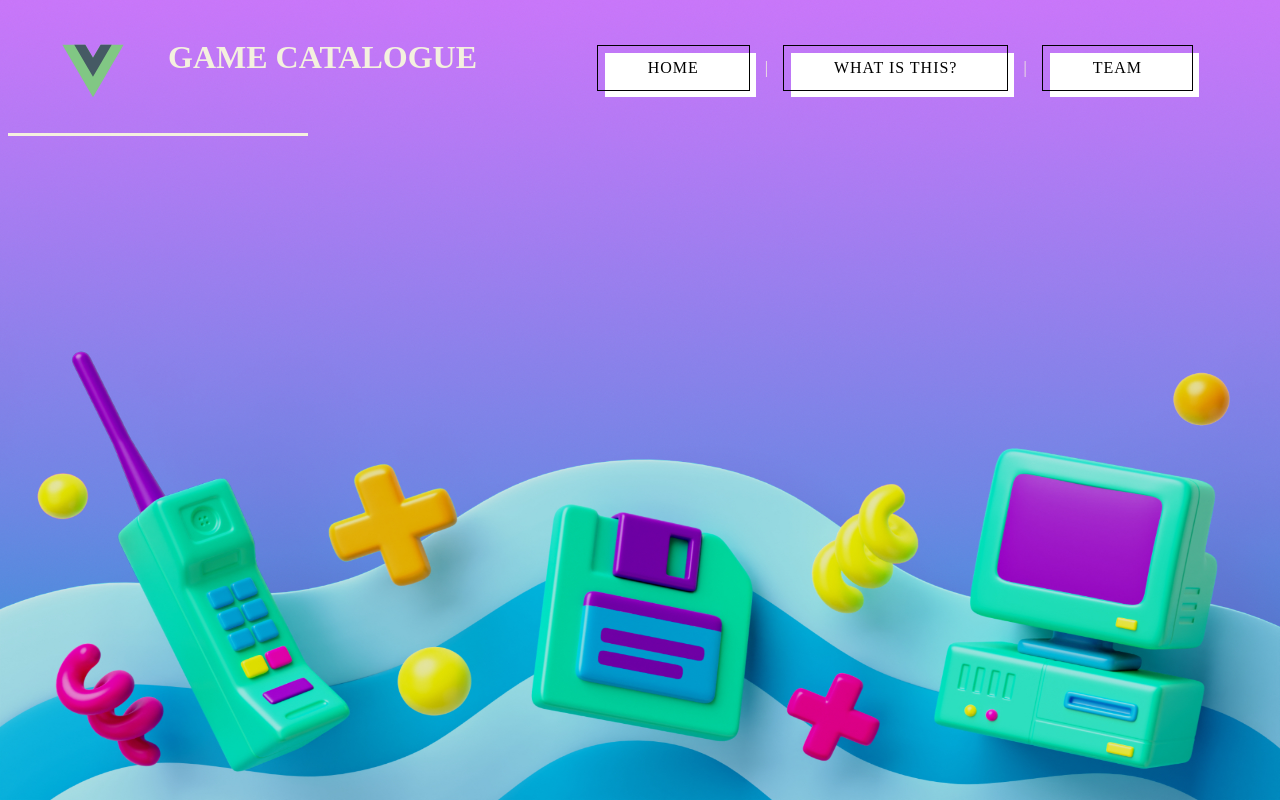
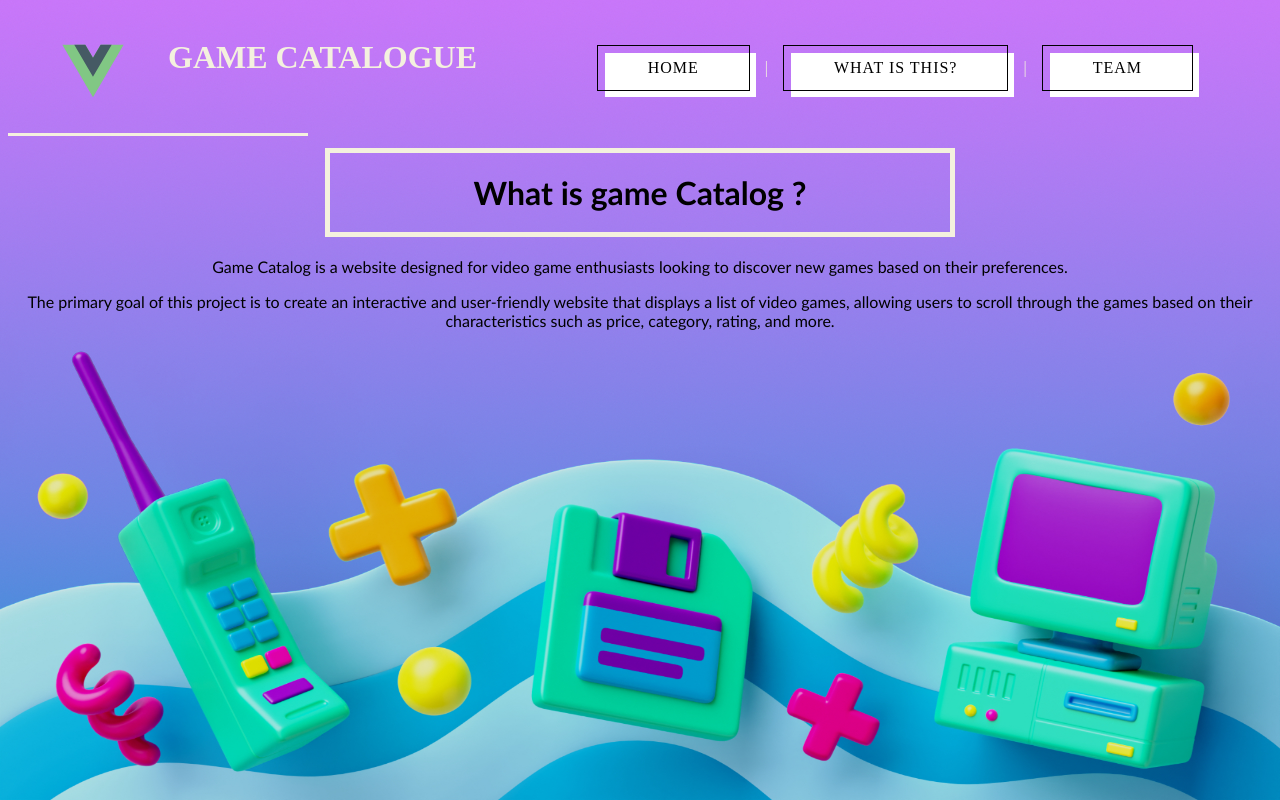
Before and after one commit to arthur-gtgn/Game-Catalog, a Vue app: page /explain in a window 1280 px wide. Built offline with nearby package versions, Linux system fonts and the light colour scheme; the HTML template or start-up script is replaced by a standard one.

Commit message:
add description of the website

```diff
--- a/src/components/ExplainComponent.vue
+++ b/src/components/ExplainComponent.vue
@@ -1,5 +1,13 @@
 <template>
   <SiteTopBar />
+  <div class = "aboutCatalog">
+    <h1>What is game Catalog ?</h1>
+    <p>Game Catalog is a website designed for video game enthusiasts looking to discover new
+games based on their preferences.</p>
+<p>The primary goal of this project is to create an interactive
+and user-friendly website that displays a list of video games, allowing users to scroll through
+the games based on their characteristics such as price, category, rating, and more.</p>
+</div>
 </template>
 
 <script>
@@ -13,4 +21,18 @@ export default {
 };
 </script>
 
-<style scoped></style>
+<style scoped>
+h1{
+  font-family:'Gill Sans', 'Gill Sans MT', Calibri, 'Trebuchet MS', sans-serif;
+  max-width: 580px;
+  margin: 20px auto;
+  padding: 20px;
+  border: 5px solid #f4f1de;
+  align-content: center;
+  text-align: center;
+}
+p{
+  font-family:'Gill Sans', 'Gill Sans MT', Calibri, 'Trebuchet MS', sans-serif;
+  text-align: center;
+}
+</style>
```
Also changed, not shown: 2 other files (tests, documents, lock files or other folders).
